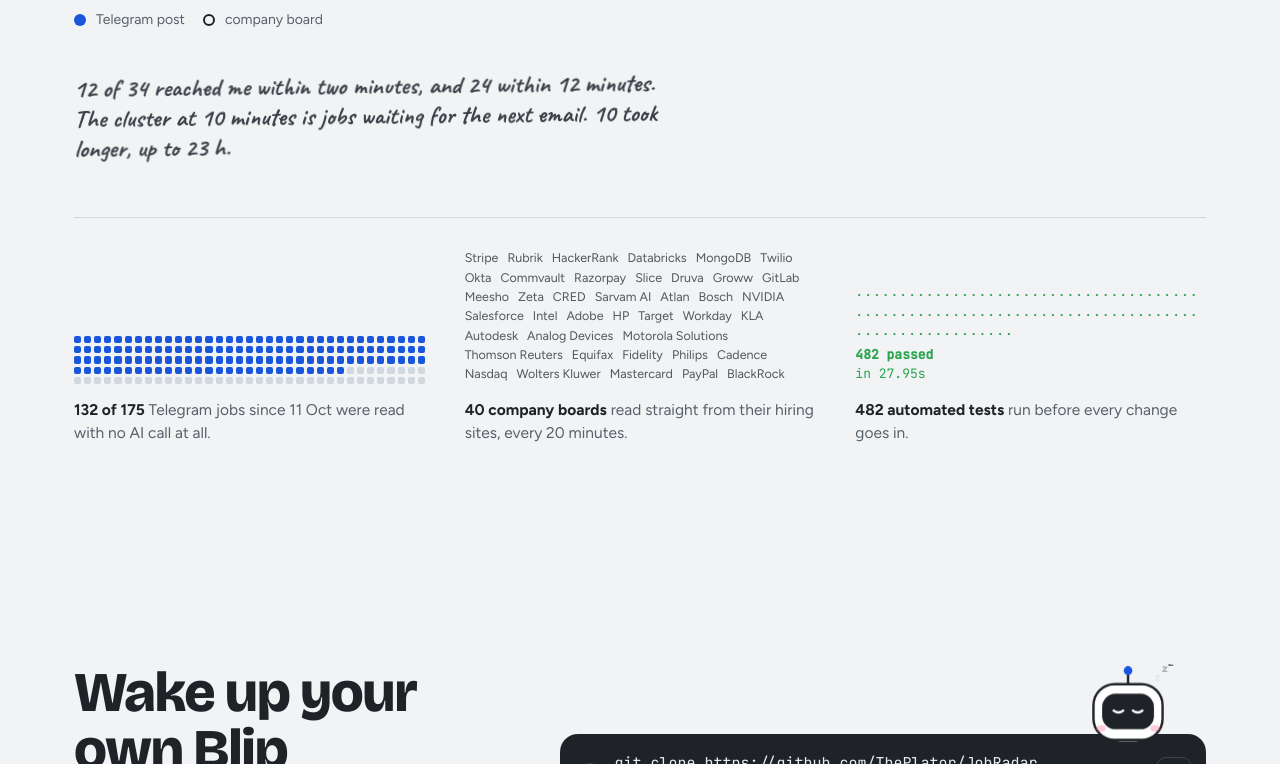
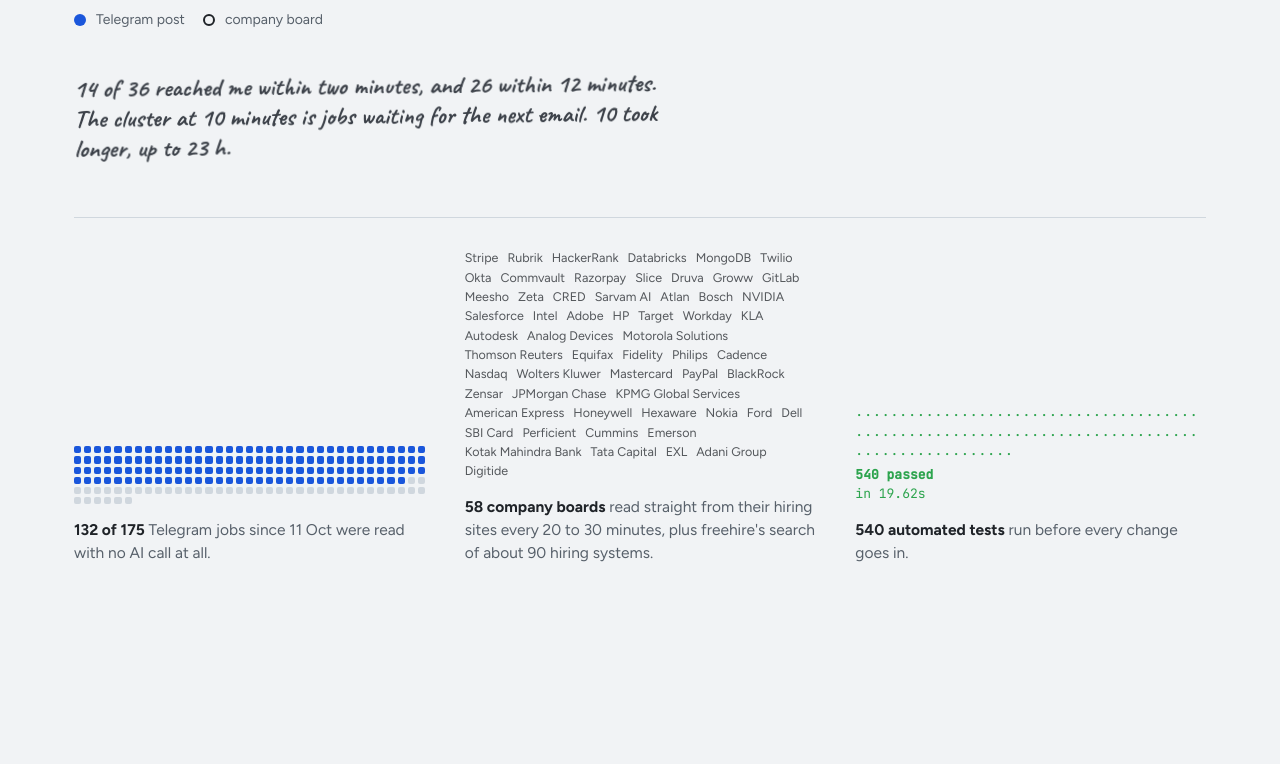
Before and after one commit to ThePlator/JobRadar, a plain HTML site: page site/index.html in a window 1280 px wide. Shown: the part 5606-6370 px from the top of the page. Drawn offline with nearby package versions, Linux system fonts and the light colour scheme.

Commit message:
Website and changelog: Oracle boards, freehire, this week's fixes
Site: 58 boards (18 Oracle added) read every 20 to 30 minutes plus freehire,
36 alerts plotted, 138 of 181 Telegram jobs read with no AI call, 540 tests.
Changelog: Workday, Oracle, freehire and hiring-drive pages; experience from
the job page, no alert for unreadable jobs, one role across cities, job age.

```diff
--- a/site/app.js
+++ b/site/app.js
@@ -104,7 +104,7 @@
     bubble.textContent = text;
     bubble.classList.remove("pop"); void bubble.offsetWidth; bubble.classList.add("pop");
   }
-  const LINES = ["Hi, I'm Blip.", "I read every new post in your job channels.", "Same job in three channels? One row.",
+  const LINES = ["Hi, I'm Blip.", "I read every new post in your job channels.", "Same job in three channels? One row.", "Same role in five cities? One job.",
     "Senior and sales roles never reach you.", "I'll never call you an expert.", "Click me again. I like it."];
   let line = 0;
   $("#heroBlip").addEventListener("click", () => { mood(heroBlip, "happy"); say(LINES[++line % LINES.length]); });
@@ -321,11 +321,13 @@
 
   // ---- every alert so far: time from post to inbox, one dot per job (from data/jobradar.db) -----
   const ALERTS = [["12 Oct, 13:52","t",6647],["12 Oct, 21:18","t",13],["12 Oct, 21:28","t",61],["12 Oct, 21:28","t",45],["12 Oct, 21:39","t",624],
-    ["12 Oct, 21:39","t",614],["12 Oct, 21:39","t",600],["12 Oct, 21:39","t",596],["12 Oct, 21:39","t",584],["13 Oct, 10:09","t",27],["13 Oct, 12:01","t",21],
-    ["13 Oct, 15:05","t",72],["13 Oct, 22:28","t",124],["13 Oct, 23:12","t",2779],["14 Oct, 10:47","t",44469],["14 Oct, 10:48","t",44494],["14 Oct, 12:32","t",45],
-    ["14 Oct, 18:25","t",1414],["14 Oct, 22:33","t",72],["15 Oct, 12:40","t",87],["15 Oct, 22:15","t",1760],["15 Oct, 22:25","t",2360],["16 Oct, 15:26","b",19610110],
-    ["16 Oct, 15:36","t",83826],["16 Oct, 17:29","b",80],["16 Oct, 17:29","b",85],["16 Oct, 17:39","b",691],["16 Oct, 17:39","b",691],["16 Oct, 17:39","b",691],
-    ["16 Oct, 17:39","b",691],["16 Oct, 17:39","b",691],["16 Oct, 17:39","b",691],["17 Oct, 18:35","t",2051],["18 Oct, 11:52","t",51]];
+    ["12 Oct, 21:39","t",614],["12 Oct, 21:39","t",600],["12 Oct, 21:39","t",596],["12 Oct, 21:39","t",584],["13 Oct, 10:09","t",27],
+    ["13 Oct, 12:01","t",21],["13 Oct, 15:05","t",72],["13 Oct, 22:28","t",124],["13 Oct, 23:12","t",2779],["14 Oct, 10:47","t",44469],
+    ["14 Oct, 10:48","t",44494],["14 Oct, 12:32","t",45],["14 Oct, 18:25","t",1414],["14 Oct, 22:33","t",72],["15 Oct, 12:40","t",87],
+    ["15 Oct, 22:15","t",1760],["15 Oct, 22:25","t",2360],["16 Oct, 15:26","b",19610110],["16 Oct, 15:36","t",83826],["16 Oct, 17:29","b",80],
+    ["16 Oct, 17:29","b",85],["16 Oct, 17:39","b",691],["16 Oct, 17:39","b",691],["16 Oct, 17:39","b",691],["16 Oct, 17:39","b",691],
+    ["16 Oct, 17:39","b",691],["16 Oct, 17:39","b",691],["17 Oct, 18:35","t",2051],["18 Oct, 11:52","t",51],["18 Oct, 14:29","t",34],
+    ["18 Oct, 20:04","t",52]];
   const human = (sec) => sec < 90 ? `${sec} s` : sec < 5400 ? `${Math.round(sec / 60)} min` : sec < 172800 ? `${Math.round(sec / 3600)} h` : `${Math.round(sec / 86400)} days`;
   (function swarm() {
     const svg = $("#swarm"), NS = "http://www.w3.org/2000/svg", MAX = 172800, BASE = 196;
@@ -360,8 +362,8 @@
       `The cluster at 10 minutes is jobs waiting for the next email. ${secs.length - within(720)} took longer, up to ${human(secs.filter((v) => v <= MAX).at(-1))}.`;
     new IntersectionObserver((es, o) => { if (es.some((e) => e.isIntersecting)) { o.disconnect(); svg.classList.add("in"); } }, { threshold: .3 }).observe(svg);
   })();
-  // 132 of 175 Telegram jobs read by the free first pass (job.prompt_version = rules-v1, since 11 Oct).
-  $("#squares").innerHTML = Array.from({ length: 175 }, (_, i) => `<i${i < 132 ? ' class="on"' : ""}></i>`).join("");
+  // 138 of 181 Telegram jobs read by the free first pass (job.prompt_version = rules-v1, since 11 Oct).
+  $("#squares").innerHTML = Array.from({ length: 181 }, (_, i) => `<i${i < 138 ? ' class="on"' : ""}></i>`).join("");
   $("#pyDots").textContent = ".".repeat(96);
 
   // ---- wake up your own Blip: each step shows its first-run output ------------------------------
--- a/site/index.html
+++ b/site/index.html
@@ -281,12 +281,12 @@
       <p><b>132 of 175</b> Telegram jobs since 11 Oct were read with no AI call at all.</p>
     </div>
     <div class="mf">
-      <p class="boardnames"><span>Stripe</span><span>Rubrik</span><span>HackerRank</span><span>Databricks</span><span>MongoDB</span><span>Twilio</span><span>Okta</span><span>Commvault</span><span>Razorpay</span><span>Slice</span><span>Druva</span><span>Groww</span><span>GitLab</span><span>Meesho</span><span>Zeta</span><span>CRED</span><span>Sarvam AI</span><span>Atlan</span><span>Bosch</span><span>NVIDIA</span><span>Salesforce</span><span>Intel</span><span>Adobe</span><span>HP</span><span>Target</span><span>Workday</span><span>KLA</span><span>Autodesk</span><span>Analog Devices</span><span>Motorola Solutions</span><span>Thomson Reuters</span><span>Equifax</span><span>Fidelity</span><span>Philips</span><span>Cadence</span><span>Nasdaq</span><span>Wolters Kluwer</span><span>Mastercard</span><span>PayPal</span><span>BlackRock</span></p>
-      <p><b>40 company boards</b> read straight from their hiring sites, every 20 minutes.</p>
+      <p class="boardnames"><span>Stripe</span><span>Rubrik</span><span>HackerRank</span><span>Databricks</span><span>MongoDB</span><span>Twilio</span><span>Okta</span><span>Commvault</span><span>Razorpay</span><span>Slice</span><span>Druva</span><span>Groww</span><span>GitLab</span><span>Meesho</span><span>Zeta</span><span>CRED</span><span>Sarvam AI</span><span>Atlan</span><span>Bosch</span><span>NVIDIA</span><span>Salesforce</span><span>Intel</span><span>Adobe</span><span>HP</span><span>Target</span><span>Workday</span><span>KLA</span><span>Autodesk</span><span>Analog Devices</span><span>Motorola Solutions</span><span>Thomson Reuters</span><span>Equifax</span><span>Fidelity</span><span>Philips</span><span>Cadence</span><span>Nasdaq</span><span>Wolters Kluwer</span><span>Mastercard</span><span>PayPal</span><span>BlackRock</span><span>Zensar</span><span>JPMorgan Chase</span><span>KPMG Global Services</span><span>American Express</span><span>Honeywell</span><span>Hexaware</span><span>Nokia</span><span>Ford</span><span>Dell</span><span>SBI Card</span><span>Perficient</span><span>Cummins</span><span>Emerson</span><span>Kotak Mahindra Bank</span><span>Tata Capital</span><span>EXL</span><span>Adani Group</span><span>Digitide</span></p>
+      <p><b>58 company boards</b> read straight from their hiring sites every 20 to 30 minutes, plus freehire's search of about 90 hiring systems.</p>
     </div>
     <div class="mf">
-      <p class="pytest" aria-hidden="true"><span id="pyDots"></span><b>482 passed</b> in 27.95s</p>
-      <p><b>482 automated tests</b> run before every change goes in.</p>
+      <p class="pytest" aria-hidden="true"><span id="pyDots"></span><b>540 passed</b> in 19.62s</p>
+      <p><b>540 automated tests</b> run before every change goes in.</p>
     </div>
   </div>
 </section>
```
Also changed, not shown: 1 other file.
